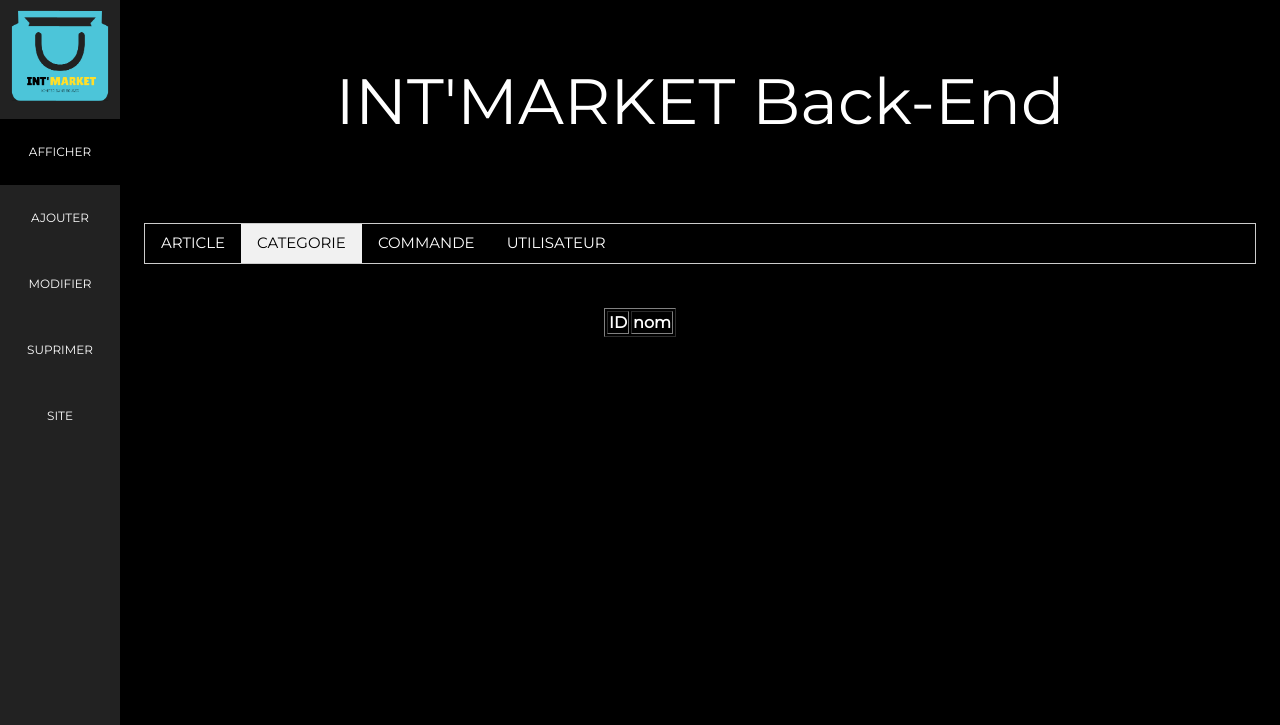
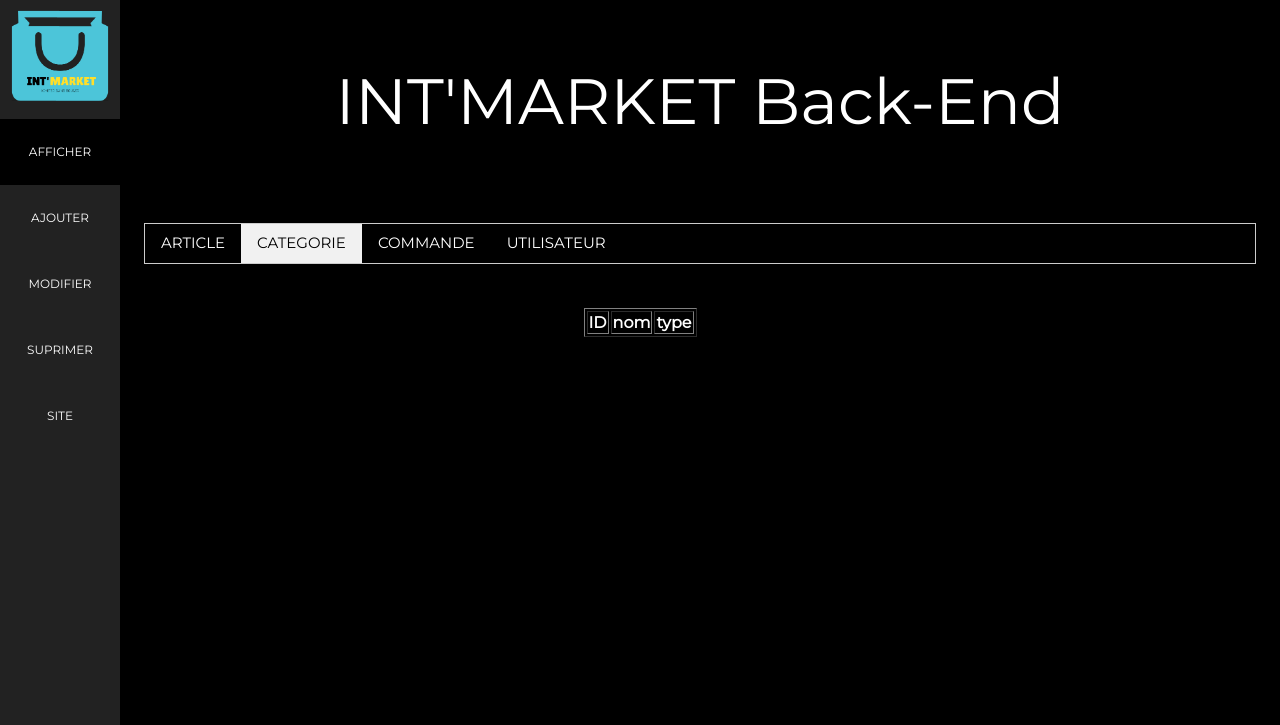
Before and after one commit to hienpham512/INT_MARKET, a PHP site: page /eyal/categorie.php in a window 1280 px wide. Shown: the part 75-800 px from the top of the page. Run offline with PHP 8.4, Linux system fonts and the light colour scheme; data that the repository does not hold is empty.

Commit message:
voici les mod du back_end eyal

```diff
--- a/eyal/categorie.php
+++ b/eyal/categorie.php
@@ -120,7 +120,7 @@
 </head>
 <body>
 	<table align="center"  border="1">
-		<tr><th>ID</th><th>nom</th></tr>
+		<tr> <th>ID</th> <th>nom</th> <th>type</th> </tr>
 		<?php
 			include("connexionn.php");
 			$query = "select * from categorie";
@@ -130,9 +130,12 @@
 				{
 					$id=$data[$i]["idCategorie"];
 
-					$nom=$data[$i]["nomCategoriecol"];
+                    $nom=$data[$i]["nomCategoriecol"];
 
-					echo "<tr><td>$id<br /></td>"." "."<td>$nom<br /></td>";
+                    $type=$data[$i]["typeCategorie"];
+
+
+					echo "<tr><td>$id<br /></td>"." "."<td>$nom<br /></td>"." "."<td>$type<br /></td>";
 					// echo "<td>";
 					// echo "<a href='delete_category.php?ID=$id' >Supprimer</a>"."  ";
 					echo "</tr>";
```
